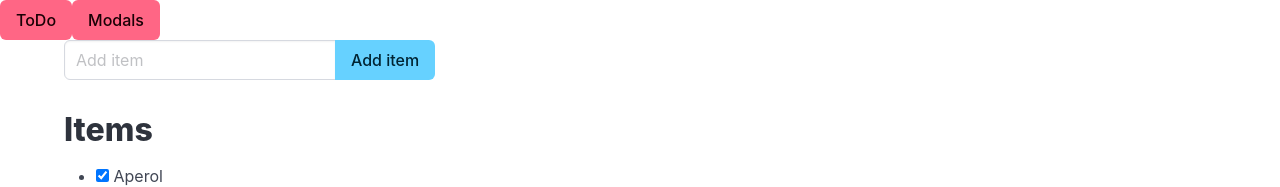
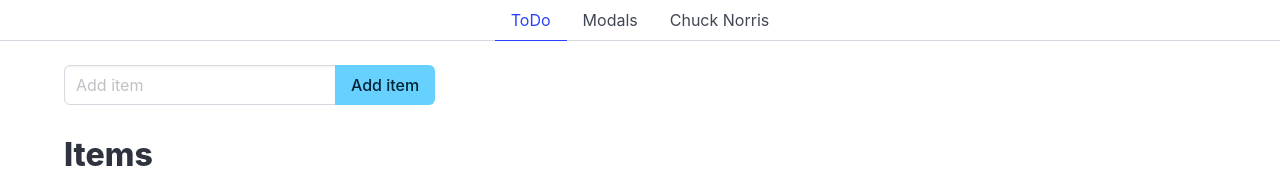
Before and after one commit to birgithetodi/learnnode, a Vue app: page / in a window 1280 px wide. Shown: the top 187 px of the page. Built offline with nearby package versions, Linux system fonts and the light colour scheme.

Commit message:
Add Chuck Norris page

```diff
--- a/src/App.vue
+++ b/src/App.vue
@@ -1,9 +1,12 @@
 <script setup>
+import RouterTabs from './components/RouterTabs.vue';
+
 
 
 </script>
 <template>
-    <RouterLink class="button is-danger" to="/">ToDo</RouterLink>
-    <RouterLink class="button is-danger" to="/modals">Modals</RouterLink>
-    <RouterView></RouterView>
+   <RouterTabs></RouterTabs>
+   <Suspense>
+        <RouterView></RouterView>
+    </Suspense>
 </template>
--- /dev/null
+++ b/src/components/RouterTabs.vue
@@ -0,0 +1,12 @@
+<script setup>
+
+</script>
+<template>
+    <div class="tabs is-centered">
+  <ul>
+    <li v-for="route in $router.getRoutes()" :class="{'is-active': route.path === $route.path}">
+    <RouterLink :to="route.path">{{ route.name }}</RouterLink>
+    </li>
+  </ul>
+</div>
+</template>
--- a/src/index.js
+++ b/src/index.js
@@ -8,10 +8,12 @@
 
 import Modals from './pages/Modals.vue';
 import ToDo from './pages/ToDo.vue';
+import ChuckNorris from './pages/ChuckNorris.vue';
 
 const routes = [
-  { path: '/', component: ToDo },
-  { path: '/modals', component: Modals },
+  { path: '/', component: ToDo, name: 'ToDo' },
+  { path: '/modals', component: Modals, name: 'Modals' },
+    { path: '/chuck', component: ChuckNorris, name: 'Chuck Norris' },
 ];
 
 export const router = createRouter({
--- /dev/null
+++ b/src/pages/ChuckNorris.vue
@@ -0,0 +1,10 @@
+<script setup>
+    let res = await fetch('https://api.chucknorris.io/jokes/random');
+    let data = await res.json();
+    console.log(data);
+
+    console.log(data);
+</script>
+<template>
+
+</template>
--- a/webpack.config.js
+++ b/webpack.config.js
@@ -17,6 +17,7 @@
     },
     compress: true,
     port: 9000,
+    historyApiFallback: true,
   },
    module: {
     rules: [
```
